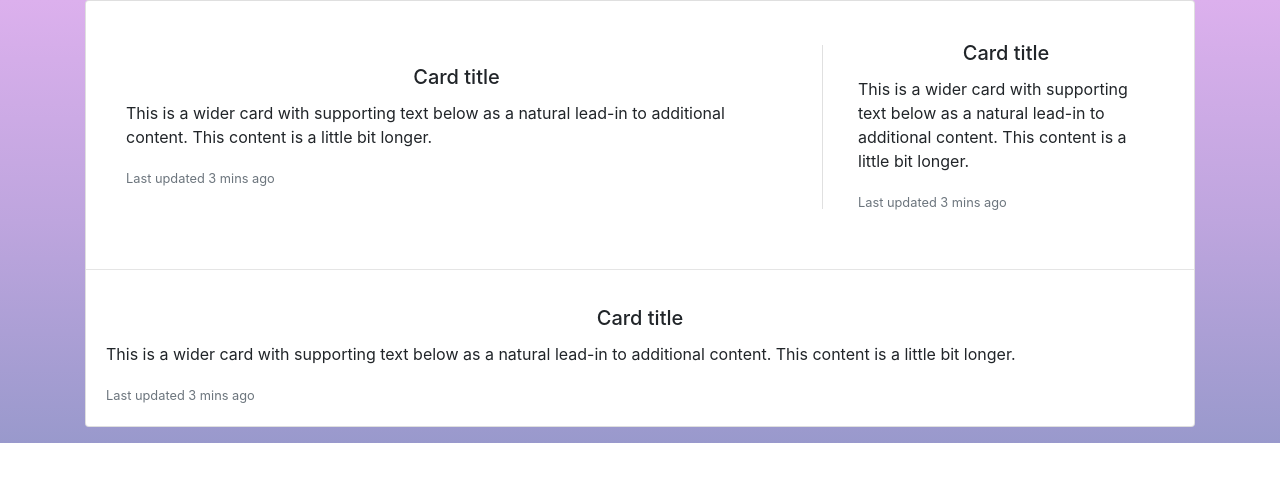
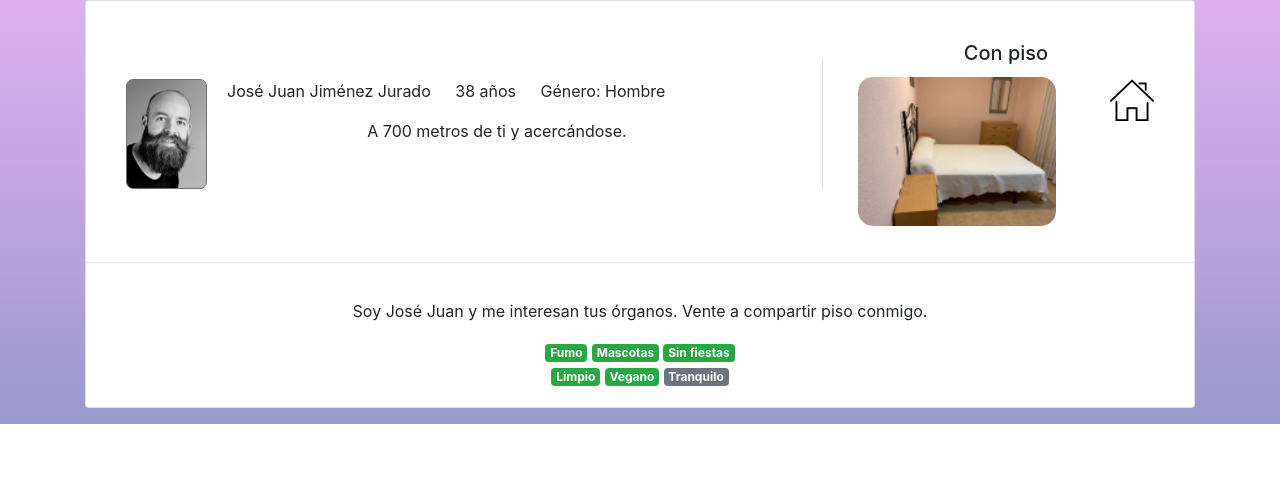
Before and after one commit to luctorgom/MakeAMate, a Django app: template MakeAMate/principal/templates/mates/mates.html in a window 1280 px wide. Shown: the top 482 px of the page. Run offline with Django 3.2, Linux system fonts and the light colour scheme; the template is opened without the code that fills it, so the values that code supplies are empty; some libraries are stand-ins or nearby versions.

Commit message:
F-006: Perfil de prueba para la vista de los mates

```diff
--- a/MakeAMate/principal/static/styleMates.css
+++ b/MakeAMate/principal/static/styleMates.css
@@ -188,3 +188,17 @@ h1, h2, h3, h4, h5, h6 {
       border-right: none!important;
   }
 }
+
+.infoPersonal p{
+    margin-left: 20px;
+    display: inline-block;
+    vertical-align: top;
+}
+
+.infoPersonal .genero{
+    justify-self: right;
+}
+
+.infoPersonal .edad{
+    justify-self: center;
+}
--- a/MakeAMate/principal/templates/mates/mates.html
+++ b/MakeAMate/principal/templates/mates/mates.html
@@ -13,35 +13,65 @@
   </head>
   <body>
     <div class="content" id="all">
+
     <div class="container">
-      <div id="carouselExampleControls" class="carousel slide" data-ride="carousel">
+
+      <div id="carouselExampleControls" class="carousel slide" data-ride="carousel" data-interval="false">
+
         <div class="carousel-inner">
+          <!-- Para crear varios items en el carrusel
+            @{int i = 0;}
+            @foreach (var item in Model) {
+            {
+              i++;
+              var active = i == 1 ? "active" : "";
+              <div class="item @active">
+               <img src="@Url.Content(item.DessertArtUrl)" alt="Chania">
+              </div>
+            }
+          -->
           <div class="carousel-item active">
             <div class="card mb-3">
               <div class="card-body">
                 <div class="row justify-content-center">
-                  <div class="col-sm-8 align-self-center border-md-right border-xl-right border-lg-right">
+                  <div class="col-sm-8 align-self-center border-sm-right border-md-right border-xl-right border-lg-right">
                     <div class="card-body">
-                      <h5 class="card-title">Card title</h5>
+                      <!--<h5 class="card-title">Card title 1</h5>
                       <p class="card-text">This is a wider card with supporting text below as a natural lead-in to additional content. This content is a little bit longer.</p>
-                      <p class="card-text"><small class="text-muted">Last updated 3 mins ago</small></p>
+                      <p class="card-text"><small class="text-muted">Last updated 3 mins ago</small></p>-->
+                      <img src="../../static/ejemploMates/JoseJuan.png" class="img-fluid float-left">
+                      <div class="infoPersonal">
+                        <p>José Juan Jiménez Jurado</p>
+                        <p class="edad">38 años</p>
+                        <p class="genero">Género: Hombre</p>
+                      </div>
+                      <p class="text-center">A 700 metros de ti y acercándose.</p>
                     </div>
                   </div>
                   <hr class="sm">
                   <div class="col-sm-4 align-self-center">
                     <div class="card-body">
-                      <h5 class="card-title">Card title</h5>
-                      <p class="card-text">This is a wider card with supporting text below as a natural lead-in to additional content. This content is a little bit longer.</p>
-                      <p class="card-text"><small class="text-muted">Last updated 3 mins ago</small></p>
+                      <h5 class="card-title">Con piso</h5>
+                      <img src="../../static/ejemploMates/fotosPiso.png" class="img-fluid float-left">
+                      <img src="../../static/ejemploMates/Home-Logo-Transparent-File.png" class="img-fluid float-right">
                     </div>
                   </div>
                 </div>
               </div>
               <hr>
               <div class="card-body">
-                <h5 class="card-title">Card title</h5>
-                <p class="card-text">This is a wider card with supporting text below as a natural lead-in to additional content. This content is a little bit longer.</p>
-                <p class="card-text"><small class="text-muted">Last updated 3 mins ago</small></p>
+                <p class="card-text text-center">Soy José Juan y me interesan tus órganos. Vente a compartir piso conmigo.</p>
+                <div class="card-text text-center">
+                  <span class="badge badge-success">Fumo</span>
+                  <span class="badge badge-success">Mascotas</span>
+                  <span class="badge badge-success">Sin fiestas</span>
+                </div>
+                <div></div>
+                <div class="card-text text-center">
+                  <span class="badge badge-success">Limpio</span>
+                  <span class="badge badge-success">Vegano</span>
+                  <span class="badge badge-secondary">Tranquilo</span>
+                </div>
               </div>
             </div>
           </div>
@@ -51,7 +81,7 @@
                 <div class="row justify-content-center">
                   <div class="col-sm-8 align-self-center border-md-right border-xl-right border-lg-right">
                     <div class="card-body">
-                      <h5 class="card-title">Card title</h5>
+                      <h5 class="card-title">Card title 4</h5>
                       <p class="card-text">This is a wider card with supporting text below as a natural lead-in to additional content. This content is a little bit longer.</p>
                       <p class="card-text"><small class="text-muted">Last updated 3 mins ago</small></p>
                     </div>
@@ -59,7 +89,7 @@
                   <hr class="sm">
                   <div class="col-sm-4 align-self-center">
                     <div class="card-body">
-                      <h5 class="card-title">Card title</h5>
+                      <h5 class="card-title">Card title 5</h5>
                       <p class="card-text">This is a wider card with supporting text below as a natural lead-in to additional content. This content is a little bit longer.</p>
                       <p class="card-text"><small class="text-muted">Last updated 3 mins ago</small></p>
                     </div>
@@ -68,7 +98,7 @@
               </div>
               <hr>
               <div class="card-body">
-                <h5 class="card-title">Card title</h5>
+                <h5 class="card-title">Card title 6</h5>
                 <p class="card-text">This is a wider card with supporting text below as a natural lead-in to additional content. This content is a little bit longer.</p>
                 <p class="card-text"><small class="text-muted">Last updated 3 mins ago</small></p>
               </div>
@@ -86,7 +116,7 @@
         </a>
       </div>
     </div>
-    </div>
+  </div>
 
 
     <!-- Optional JavaScript -->
```
Also changed, not shown: MakeAMate/principal/static/ejemploMates/Home-Logo-Transparent-File.png (added), MakeAMate/principal/static/ejemploMates/JoseJuan.png (added), MakeAMate/principal/static/ejemploMates/fotosPiso.png (added).
